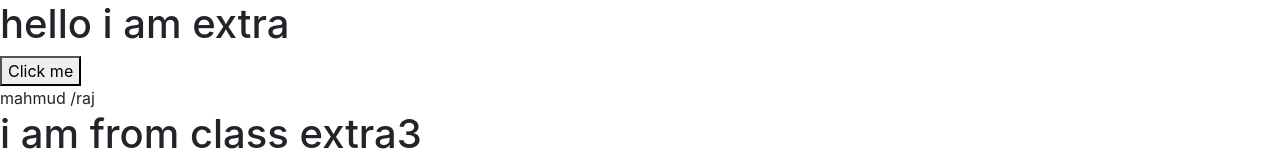
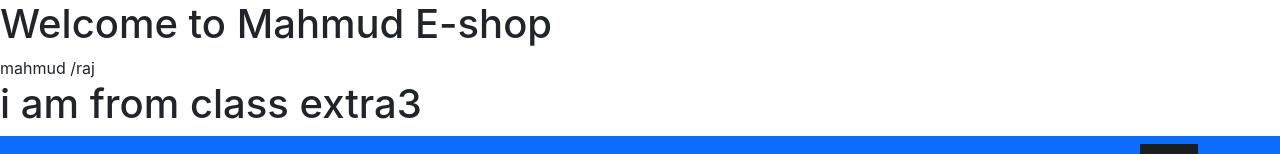
Before and after one commit to mahmudgithub/django-react-ecommerce, a React (Create React App) app in the folder react_ecommerce/: page / in a window 1280 px wide. Shown: the top 154 px of the page. Built offline with nearby package versions, Linux system fonts and the light colour scheme; no server answers.

Commit message:
edit welcome message

```diff
--- a/react_ecommerce/src/components/Extra.jsx
+++ b/react_ecommerce/src/components/Extra.jsx
@@ -3,8 +3,8 @@ import React from 'react'
 const extra = () => {
     return (
         <div>
-            <h1>hello i am extra</h1>
-            <button>Click me</button>
+            <h1>Welcome to Mahmud E-shop</h1>
+
         </div>
     )
 }
```
Also changed, not shown: 12 other files (tests, documents, lock files or other folders).
